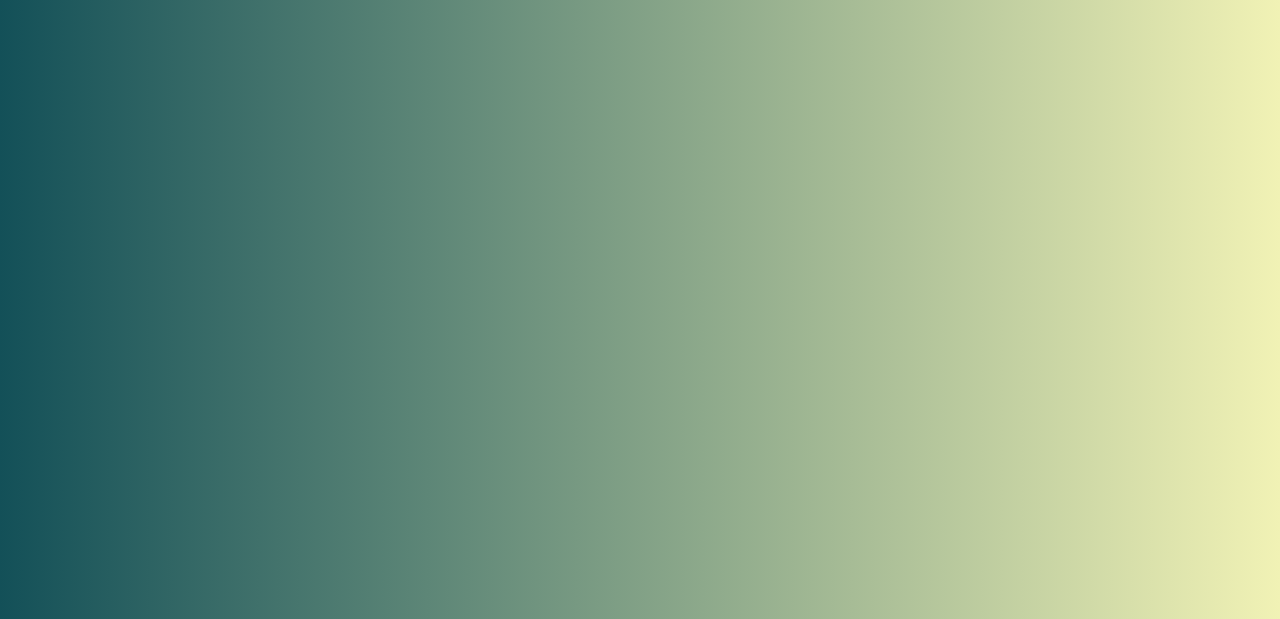
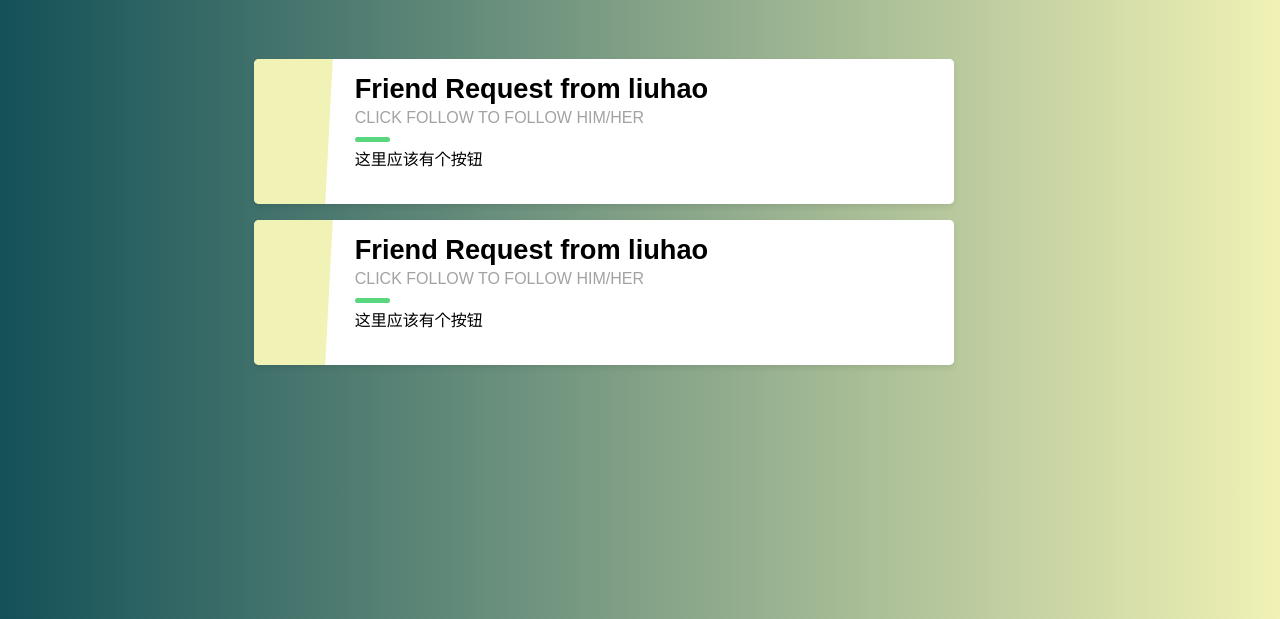
Before and after one commit to CMPUT404FaLL2021/team-project-404, a Django app: page /socialapp/inbox/ee34c117-b4f8-4b63-a41d-1fef2af77d12/ in a window 1280 px wide. Shown: the part 68-687 px from the top of the page. Run offline with Django 3.2, Linux system fonts and the light colour scheme; data comes from the database, SQL or seed files in the repository; both versions use the stored data as it was after the commit.

Commit message:
update friend request

```diff
--- a/socialapp/admin.py
+++ b/socialapp/admin.py
@@ -5,3 +5,5 @@ from socialapp import models
 admin.site.register(models.Author)
 admin.site.register(models.Post)
 admin.site.register(models.Comment)
+admin.site.register(models.Inbox)
+admin.site.register(models.FriendRequest)
--- a/socialapp/models.py
+++ b/socialapp/models.py
@@ -17,6 +17,13 @@ class Author(models.Model):
 class Inbox(models.Model):
     id = models.UUIDField(primary_key=True, default=uuid.uuid4, editable=False, unique=True)
     author = models.ForeignKey(Author, on_delete=models.CASCADE, null=True)
+
+
+class FriendRequest(models.Model):
+    id = models.UUIDField(primary_key=True, default=uuid.uuid4, editable=False, unique=True)
+    actor = models.ForeignKey(Author, on_delete=models.CASCADE, null=True)
+    object = models.ForeignKey(Author, on_delete=models.CASCADE, related_name='frieqnd_request_object', null=True)
+    inbox = models.ForeignKey(Inbox, on_delete=models.CASCADE, null=True, blank=True)
 
 
 class Post(models.Model):
--- a/socialapp/templates/socialapp/inbox.html
+++ b/socialapp/templates/socialapp/inbox.html
@@ -19,9 +19,25 @@
             <li><a href="{% url 'main_page' author_id %}">Main Page</a></li>
             <li><a href="{% url 'author_profile' author_id %}">User Profile</a></li>
             <li><a href="{% url 'add_post' author_id %}">Post</a></li>
-
         </ul>
     </header>
+
+    <div style="margin: 1% 5%; width: 900px;">
+        {% for friend_request in friend_request_list %}
+            <div class="blog-card">
+            <div class="meta">
+                <div class="photo" style="background-color: #F1F2B5"></div>
+                <ul class="details"></ul>
+            </div>
+                <div class="description">
+                    <h1>Friend Request from {{ friend_request.actor.displayName }}</h1>
+                    <h2>Click Follow to Follow Him/Her</h2>
+                    <p>这里应该有个按钮</p>
+                    </p>
+                </div>
+            </div>
+        {% endfor %}
+    </div>
 
 </body>
 
--- a/socialapp/templates/socialapp/show_post.html
+++ b/socialapp/templates/socialapp/show_post.html
@@ -45,6 +45,7 @@
                 </div>
                     <div class="description">
                         <h1>{{ post_to_show.author.displayName }}</h1>
+                        {% if author_id != post_to_show.author.id%}
                             <form action="{% url 'show_post' author_id post_to_show.id %}" method="POST">
                                 {% csrf_token %}
                                 <button type="submit" name='follow_button' value='Follow'>
@@ -55,6 +56,7 @@
                                 {% endif %}
                                 </button></pre><br>
                             </form>
+                        {% endif %}
                         <h2>{{ post_to_show.published }}</h2>
                         <pre>{{ post_to_show.content }}</pre>
                     </div>
--- a/socialapp/views.py
+++ b/socialapp/views.py
@@ -25,6 +25,7 @@ def main_page(request, author_id):
 def register(request):
     if request.method == 'POST':
         form = AuthorForm(request.POST)
+        name = form.data['displayName']
         # check if the sign up process succeds
         if form.is_valid():
             form.save()
@@ -33,6 +34,8 @@ def register(request):
             #return render(request, 'socialapp/login.html', content)
             #如果注册成功，重定向到login页面，展示“注册成功”信息 (详细在loing.html)
             messages.success(request, 'Sign up successfully!')
+            inbox = Inbox(author=Author.objects.get(displayName=name))
+            inbox.save()
             return redirect(login)
         else:
             info = 'Sign Up Failed! Ivalid Username or Password'
@@ -71,7 +74,10 @@ def login(request):
 
 # view of inbox.html
 def inbox(request, author_id):
-    return render(request, 'socialapp/inbox.html', {'author_id': author_id})
+    author = Author.objects.get(pk=author_id)
+    inbox = Inbox.objects.get(author=author)
+    friend_request_list = FriendRequest.objects.filter(inbox=inbox)
+    return render(request, 'socialapp/inbox.html', {'author_id': author_id, 'friend_request_list': friend_request_list})
 
 
 # view of author_profile.html
@@ -206,6 +212,8 @@ def show_post(request, author_id, show_post_id):
                 post_author.followers.remove(me)
             else:
                 post_author.followers.add(me)
+                friend_request = FriendRequest(actor=me, object=post_author, inbox=Inbox.objects.get(author=post_author))
+                friend_request.save()
 
         return HttpResponseRedirect(reverse('show_post', args=[author_id, show_post_id]))
 
```
Also changed, not shown: db.sqlite3, socialapp/migrations/0001_initial.py, 1 other file. Lines whose indentation alone changed are shown as unchanged.
